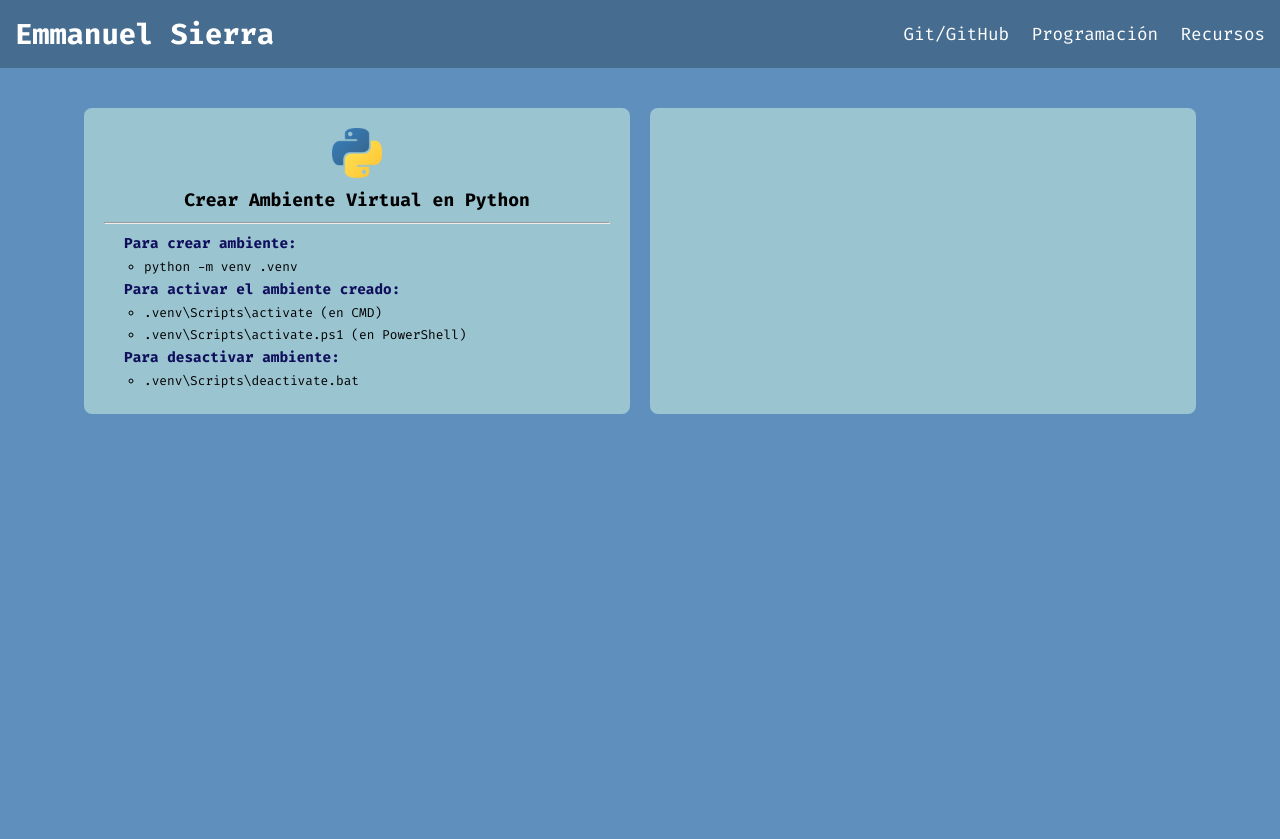
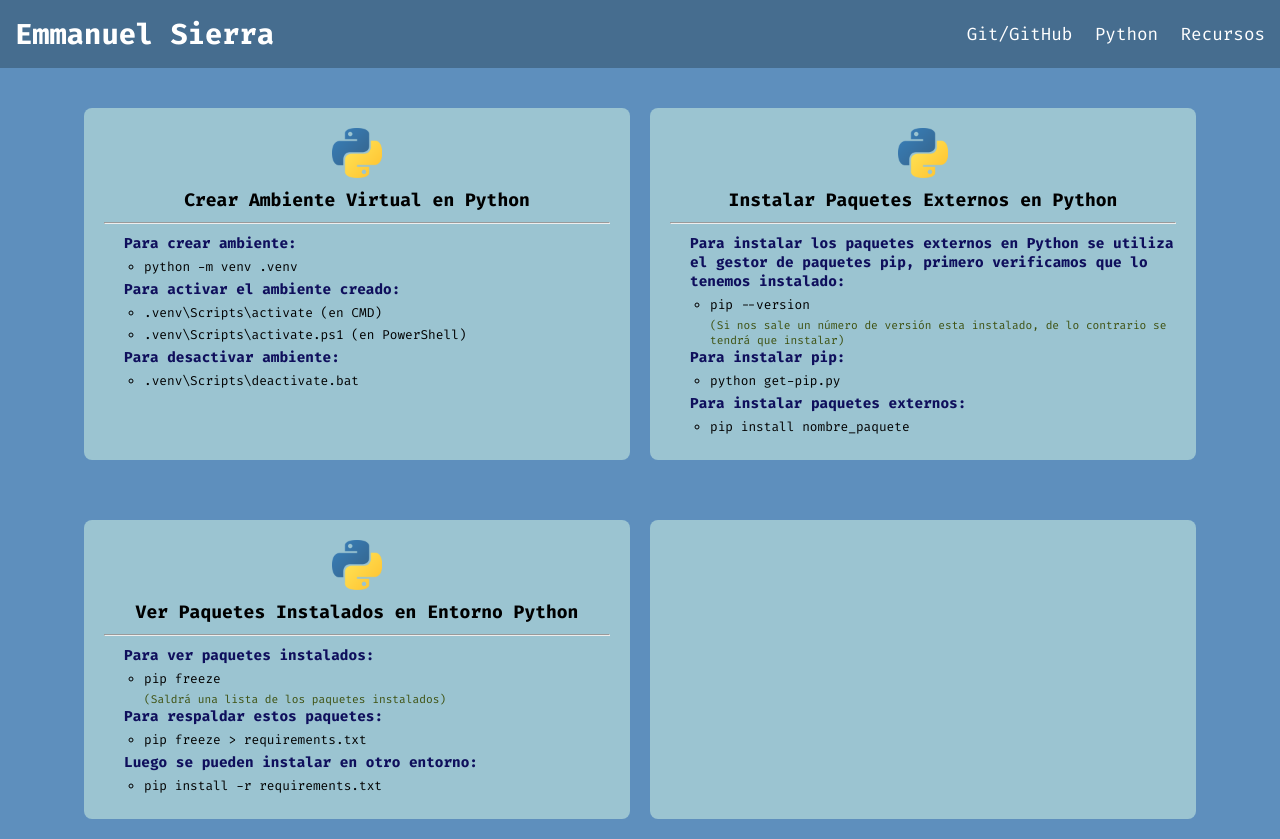
Before and after one commit to esierr01/esierr01.github.io, a plain HTML site: page programacion.html in a window 1280 px wide. Before the commit the page ends 800 px from the top, so only its background shows below. Drawn offline with Linux system fonts and the light colour scheme.

Commit message:
Se agregaron tips en Python

```diff
--- a/assets/estilos.css
+++ b/assets/estilos.css
@@ -99,6 +99,10 @@ body {
     margin-bottom: 5px;
 }
 
+.git-commands p {
+    color: rgba(59, 77, 10, 0.973);
+    font-size: 0.7rem;
+}
 /* Git Interno */
 .git-interno {
     padding-left: 20px;
--- a/programacion.html
+++ b/programacion.html
@@ -12,7 +12,7 @@
         <div class="navbar-left">Emmanuel Sierra</div>
         <div class="navbar-right">
             <a href="index.html">Git/GitHub</a>
-            <a href="programacion.html">Programación</a>
+            <a href="programacion.html">Python</a>
             <a href="#">Recursos</a>
         </div>
     </nav>
@@ -45,6 +45,57 @@
 
         <!-- Contenedor 2 -->
         <div class="container">
+            <div class="logos">
+                <img src="./assets/img/python.png" alt="Logo 2" class="logo">
+            </div>
+            <h2 class="subtitle">Instalar Paquetes Externos en Python</h2>
+            <hr>
+            <ul class="git-commands">
+                <li class="titulo-explica">Para instalar los paquetes externos en Python se utiliza el gestor de paquetes pip, primero verificamos que lo tenemos instalado:</li>
+                    <ul class="git-interno">
+                        <li>pip --version</li>
+                        <p>(Si nos sale un número de versión esta instalado, de lo contrario se tendrá que instalar)</p>
+                    </ul>
+                <li class="titulo-explica">Para instalar pip:</li>
+                    <ul class="git-interno">
+                        <li>python get-pip.py</li>
+                    </ul>
+                <li class="titulo-explica">Para instalar paquetes externos:</li>
+                    <ul class="git-interno">
+                        <li>pip install nombre_paquete</li>
+                    </ul>
+            </ul>
+        </div>
+    </div>
+
+    <!-- Main Content -->
+    <div class="main-content">
+        <!-- Contenedor 1 -->
+        <div class="container">
+            <div class="logos">
+                <img src="./assets/img/python.png" alt="Logo 2" class="logo">
+            </div>
+            <h2 class="subtitle">Ver Paquetes Instalados en Entorno Python</h2>
+            <hr>
+            <ul class="git-commands">
+                <li class="titulo-explica">Para ver paquetes instalados:</li>
+                    <ul class="git-interno">
+                        <li>pip freeze</li>
+                        <p>(Saldrá una lista de los paquetes instalados)</p>
+                    </ul>
+                <li class="titulo-explica">Para respaldar estos paquetes:</li>
+                    <ul class="git-interno">
+                        <li>pip freeze > requirements.txt</li>
+                    </ul>
+                <li class="titulo-explica">Luego se pueden instalar en otro entorno:</li>
+                    <ul class="git-interno">
+                        <li>pip install -r requirements.txt</li>
+                    </ul>
+            </ul>
+        </div>
+
+        <!-- Contenedor 2 -->
+        <div class="container">
 
         </div>
     </div>
```
Also changed, not shown: index.html (+12 -13 lines), navbar.html (added, +8 -0 lines).
